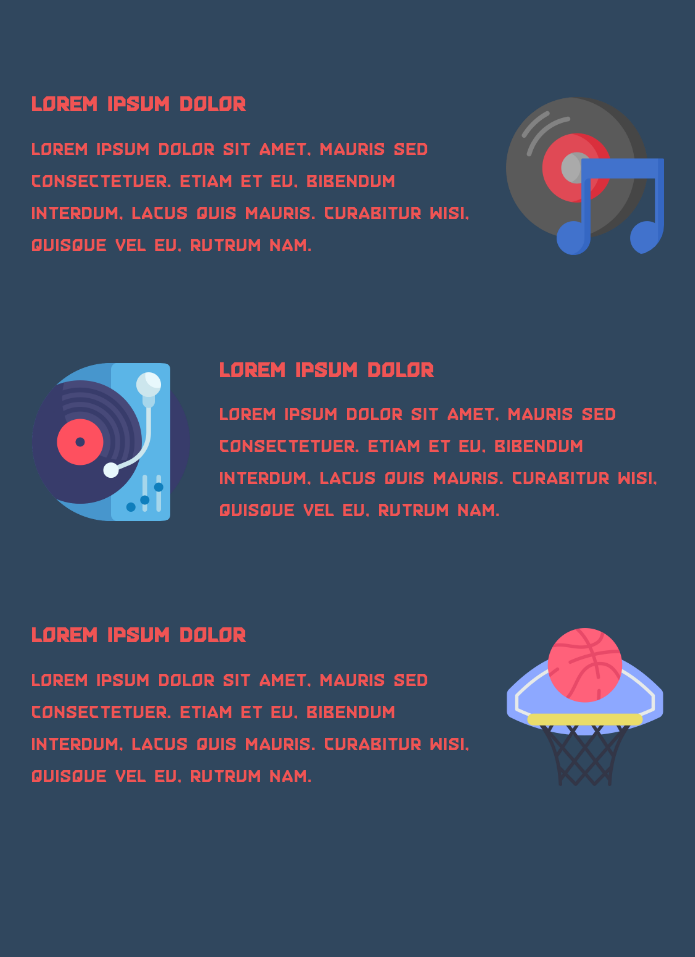
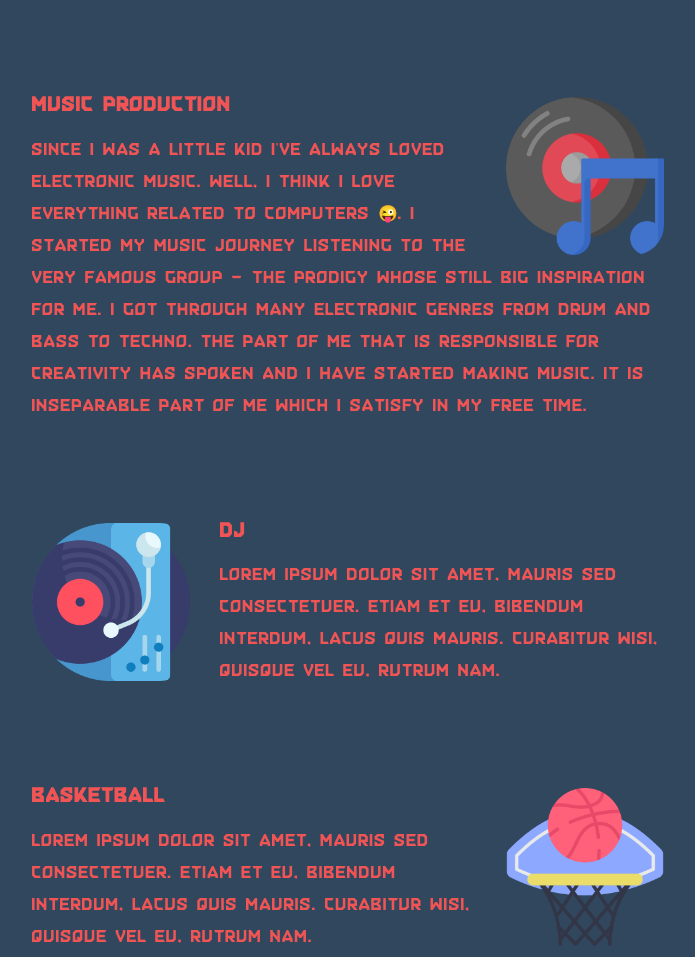
Before and after one commit to LunarCommands/first_site, a plain HTML site: page index.html in a window 1280 px wide. Shown: the part 2928-3885 px from the top of the page, without its empty margins (292-987 px from the left). Drawn offline with Linux system fonts and the light colour scheme; files whose address does not match are found by name.

Commit message:
Description part 2

```diff
--- a/index.html
+++ b/index.html
@@ -46,17 +46,17 @@
       </div>
       <div class="skill-row">
         <img class="left" src="images/vinyl.png" alt="vinyl-image">
-        <h3>Lorem Ipsum Dolor</h3>
-        <p>Lorem ipsum dolor sit amet, mauris sed consectetuer. Etiam et eu, bibendum interdum, lacus quis mauris. Curabitur wisi, quisque vel eu, rutrum nam.</p>
+        <h3>Music Production</h3>
+        <p>Since I was a little kid I've always loved electronic music. Well, I think I love everything related to computers 😜. I started my music journey listening to the very famous group - The Prodigy whose still big inspiration for me. I got through many electronic genres from Drum and Bass to Techno. The part of me that is responsible for creativity has spoken and I have started making music. It is inseparable part of me which I satisfy in my free time.</p>
       </div>
       <div class="skill-row">
         <img class="right" src="images/dj.png" alt="dj-image">
-        <h3>Lorem Ipsum Dolor</h3>
+        <h3>DJ</h3>
         <p>Lorem ipsum dolor sit amet, mauris sed consectetuer. Etiam et eu, bibendum interdum, lacus quis mauris. Curabitur wisi, quisque vel eu, rutrum nam.</p>
       </div>
       <div class="skill-row">
         <img class="left" src="images/basketball.png" alt="basketball-image">
-        <h3>Lorem Ipsum Dolor</h3>
+        <h3>Basketball</h3>
         <p>Lorem ipsum dolor sit amet, mauris sed consectetuer. Etiam et eu, bibendum interdum, lacus quis mauris. Curabitur wisi, quisque vel eu, rutrum nam.</p>
       </div>
     </div><br>
```
